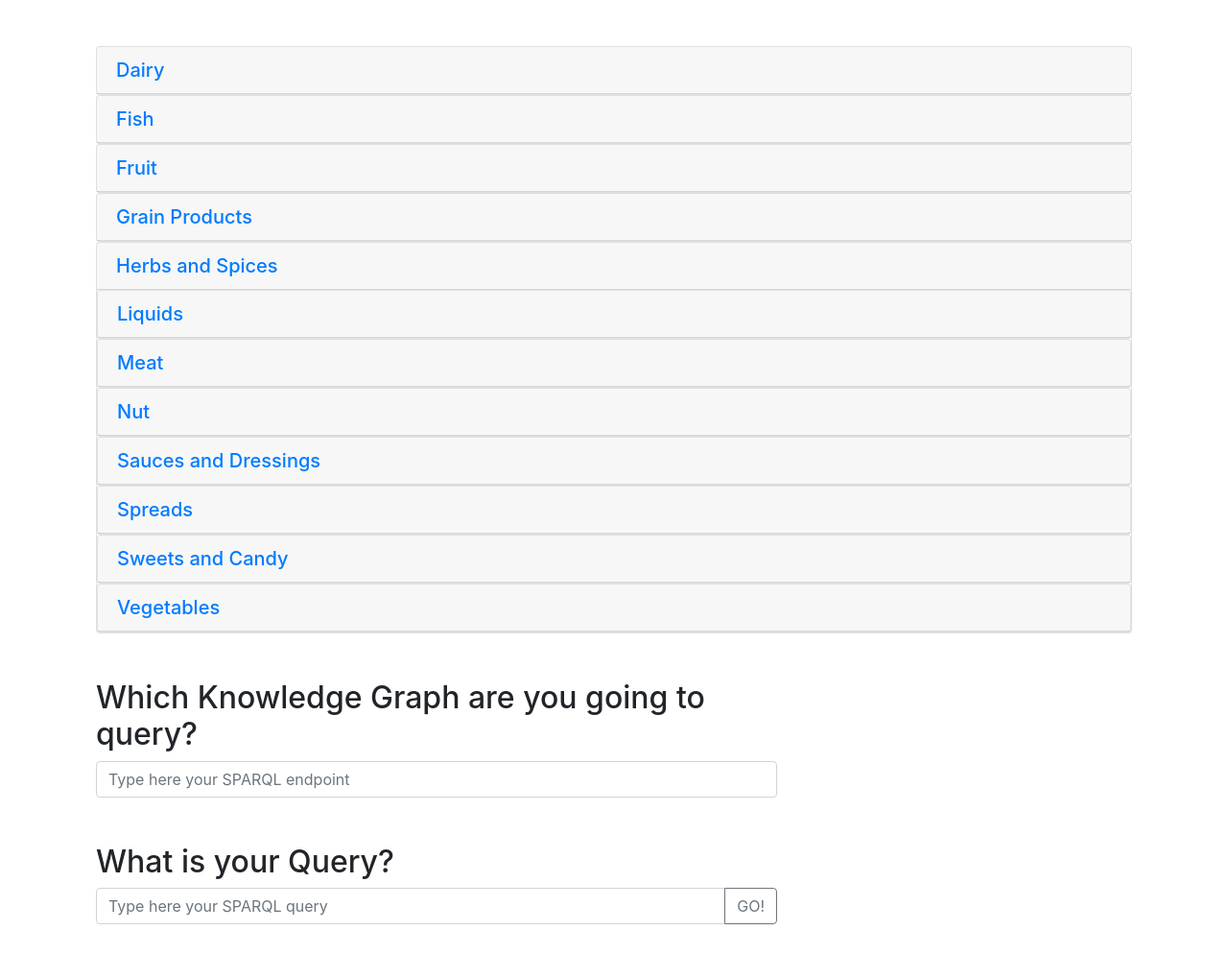
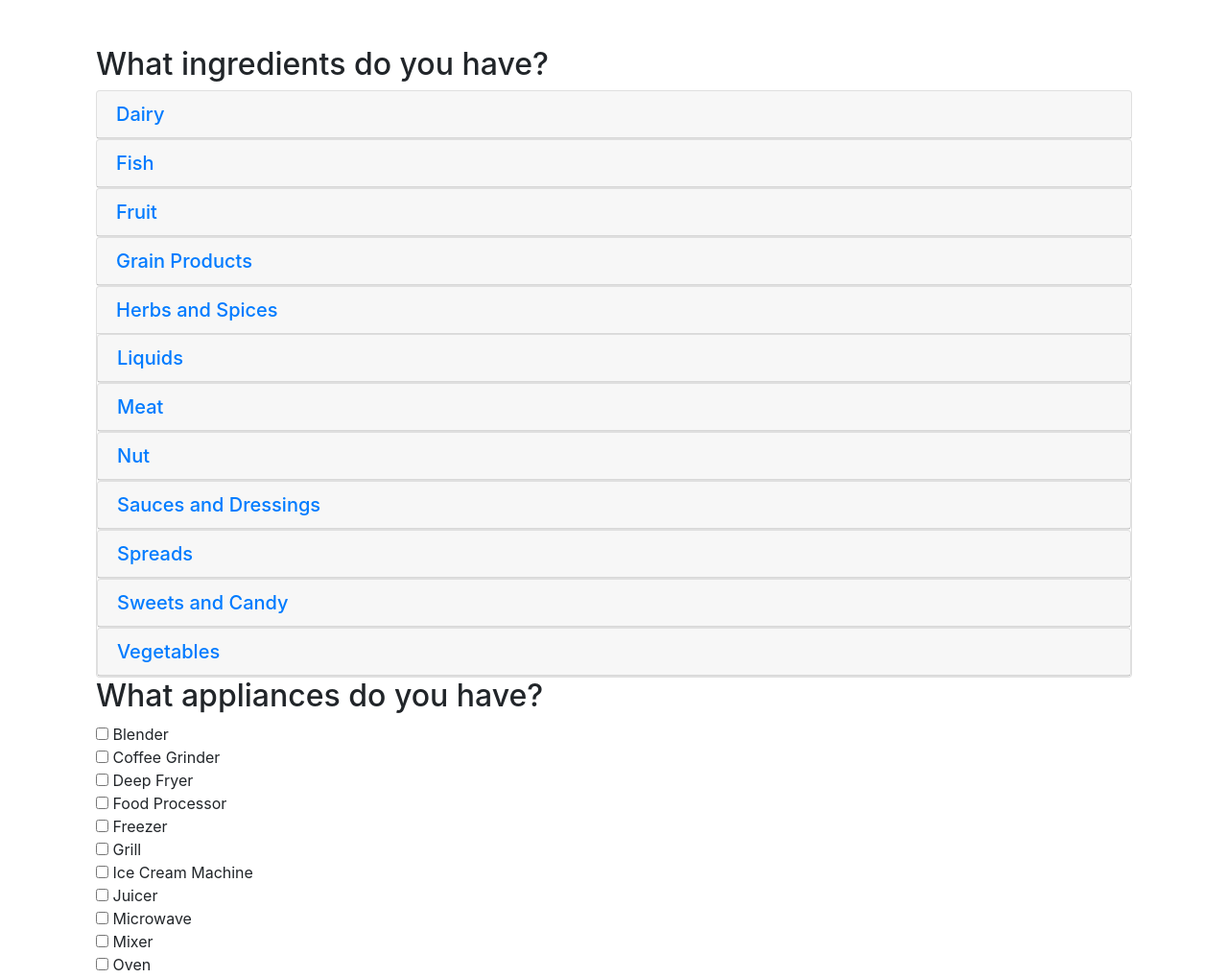
Before and after one commit to SirikS/kd-project, a Flask app: page / in a window 1280 px wide. Shown: the part 56-1075 px from the top of the page at 96% size. Run offline with Flask 2, Linux system fonts and the light colour scheme; some libraries are stand-ins or nearby versions.

Commit message:
added appliances

```diff
--- a/templates/index.html
+++ b/templates/index.html
@@ -34,6 +34,7 @@
 		 <div class="container mt-5 mb-5">
 		   <div class="row">
 		     <div class="col-12">
+           <h2>What ingredients do you have?</h2>
             <div id="accordion" role="tablist">
                 <div class="card">
                   <div class="card-header" role="tab" id="headingOne">
@@ -376,6 +377,23 @@
                                     </div>
                                   </div>
               </div>
+            <h2>What appliances do you have?</h2>
+              <input type="checkbox" ng-model="appliance1" value="Blender"> Blender<br>
+              <input type="checkbox" ng-model="appliance2" value="Coffee_Grinder"> Coffee Grinder<br>
+              <input type="checkbox" ng-model="appliance3" value="Deep_Fryer"> Deep Fryer<br>
+              <input type="checkbox" ng-model="appliance4" value="Food_Processor"> Food Processor<br>
+              <input type="checkbox" ng-model="appliance5" value="Freezer"> Freezer<br>
+              <input type="checkbox" ng-model="appliance6" value="Grill"> Grill<br>
+              <input type="checkbox" ng-model="appliance7" value="Ice_Cream_Machine"> Ice Cream Machine<br>
+              <input type="checkbox" ng-model="appliance8" value="Juicer"> Juicer<br>
+              <input type="checkbox" ng-model="appliance9" value="Microwave"> Microwave<br>
+              <input type="checkbox" ng-model="appliance10" value="Mixer"> Mixer<br>
+              <input type="checkbox" ng-model="appliance11" value="Oven"> Oven<br>
+              <input type="checkbox" ng-model="appliance12" value="Pasta_Maker"> Pasta Maker<br>
+              <input type="checkbox" ng-model="appliance13" value="Pressure_Cooker"> Pressure Cooker<br>
+              <input type="checkbox" ng-model="appliance14" value="Slow_Cooker"> Slow Cooker<br>
+              <input type="checkbox" ng-model="appliance15" value="Smoker"> Smoker<br>
+              <input type="checkbox" ng-model="appliance16" value="Stove"> Stove<br>
                         <!-- <div class="input-group">
                         <input type="text" class="form-control" ng-model="myInputAppName" placeholder="Type here the name of your Web Application" > -->
           </div>
```
